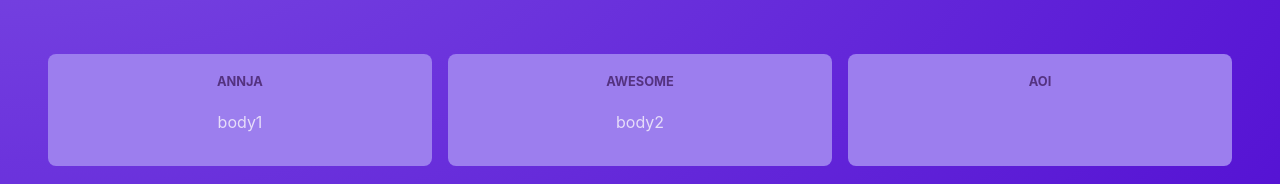
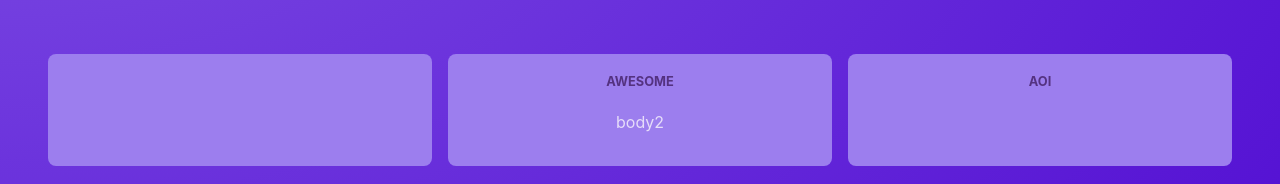
Before and after one commit to ssuntro/next-js-crash-course, a React (Vite) app: page / in a window 1280 px wide. Shown: the part 265-449 px from the top of the page. Built offline with nearby package versions, Linux system fonts and the light colour scheme.

Commit message:
binding state from NewPost to first post

```diff
--- a/src/App.jsx
+++ b/src/App.jsx
@@ -1,10 +1,10 @@
 
 import PostsList from "./components/PostsList";
-import NewPost from "./components/NewPost";
+
 function App() {
   return (<main>
     <h1>Hello World!</h1>
-    <NewPost/>
+
     <PostsList/>
 
   </main>);
--- a/src/components/NewPost.jsx
+++ b/src/components/NewPost.jsx
@@ -1,19 +1,23 @@
 import classes from './NewPost.module.css';
 
-function NewPost() {
+function NewPost(props) {
+    // #1
     // document.querySelector('textarea').addEventListener('change', function() {});
-    function changeBodyHandler(event) {
-        console.log(event.target.value);
-    }
+
+    // #2
+    // const [enteredBody, setEnteredBody] = useState('');
+    // function changeBodyHandler(event) {
+    //     setEnteredBody(event.target.value);
+    // }
     return (
         <form className={classes.form}>
             <p>
                 <label htmlFor="body">Text</label>
-                <input type="text" id="body" required rows={3} onChange={changeBodyHandler}/>
+                <input type="text" id="body" required rows={3} onChange={props.onBodyChange}/>
             </p>
             <p>
                 <label htmlFor="name">Your Name</label>
-                <input type="text" id="name" required/>
+                <input type="text" id="name" required onChange={props.onAuthorChange}/>
             </p>
         </form>
     )
--- a/src/components/PostsList.jsx
+++ b/src/components/PostsList.jsx
@@ -1,12 +1,23 @@
 import Post from "./Post";
 import classes from "./PostsList.module.css";
+import NewPost from "./NewPost";
+import { useState } from 'react';
 
 function PostsList() {
+    const [enteredBody, setEnteredBody] = useState('');
+    const [enteredAuthor, setEnteredAuthor] = useState('');
+    function bodyChangeHandler(event) {
+        setEnteredBody(event.target.value);
+    }
+
+    function authorChangeHandler(event) {
+        setEnteredAuthor(event.target.value);
+    }
     return (
         <>
-
+        <NewPost onBodyChange={bodyChangeHandler} onAuthorChange={authorChangeHandler}/>
         <ul className={classes.posts}>
-            <Post author="AnnJa" body="body1"/>
+            <Post author={enteredAuthor} body={enteredBody}/>
             <Post author="Awesome" body="body2"/>
             <Post author="Aoi"/>
         </ul>
```
